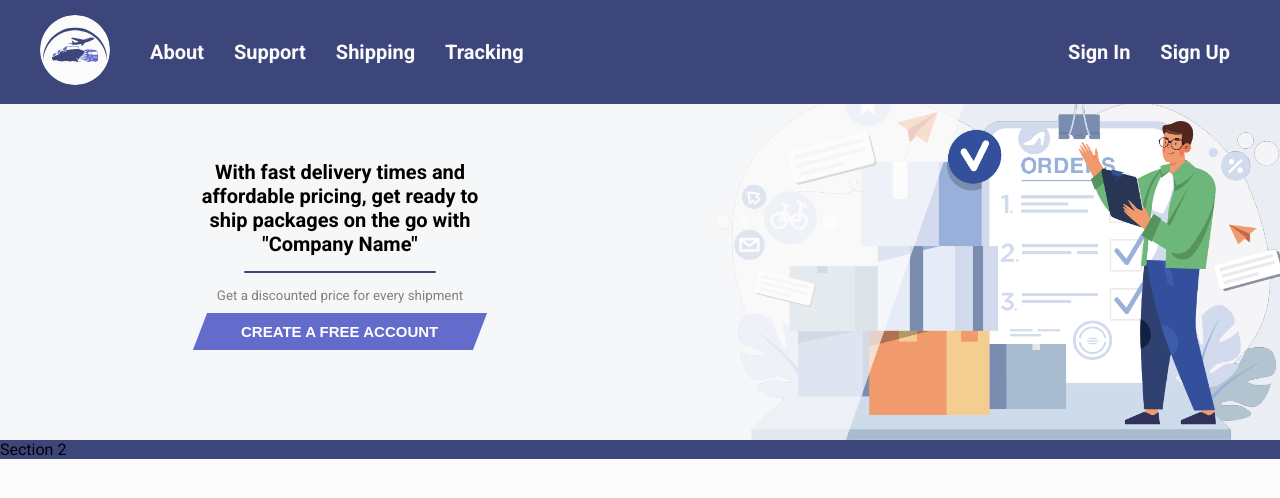
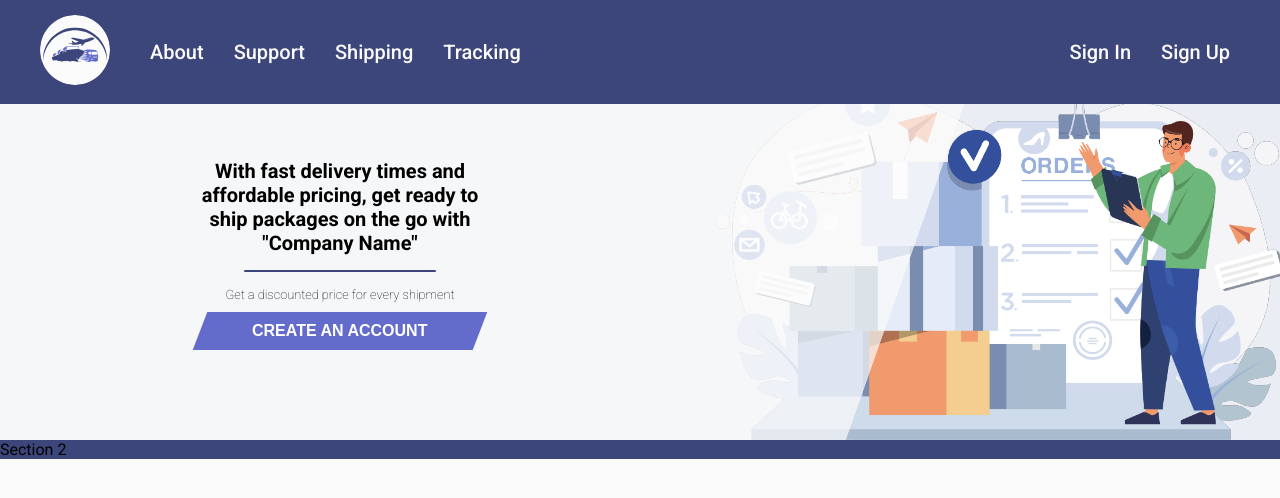
Before and after one commit to EdwardVNguyen/PostOfficeDatabase, a React (Vite) app: page / in a window 1280 px wide. Shown: the top 498 px of the page. Built offline with nearby package versions, Linux system fonts and the light colour scheme.

Commit message:
added css transitioning style to navigation bar

```diff
--- a/src/App.css
+++ b/src/App.css
@@ -6,8 +6,5 @@ header {
   background-color: #3C467B;
   font-size: 15px;
   position: fixed;
-  top: 0;
-  left: 0;
   width: 100%;
-  z-index: 10;
 }
--- a/src/components/NavBar.css
+++ b/src/components/NavBar.css
@@ -1,3 +1,16 @@
+ul {
+  list-style-type: none;
+}
+
+.homeLogo {
+  height: 70px;
+  width: 70px;
+  transition: all 0.2s ease-in-out;
+}
+.homeLogo:hover {
+  transform: scale(1.1);
+}
+
 .navigation {
   display: flex;
   width: 100%;
@@ -5,32 +18,35 @@
   justify-content: space-between;
   align-items: center;
 }
-.navigation .homeLogo {
-  display: flex;
-  height: 70px;
-  width: 70px;
-}
+
 .navigation ul {
   display: flex;
   flex-direction: row;
   gap: 30px;
 }
+
 .navigation ul li a {
+  display: inline-block;
   color: #FBFBFB;
   text-decoration: none;
-  font-size: 20px;
-  font-weight: bold;
+  font-size: 1.25rem;
+  font-weight: 500;
+  position: relative;
 }
 
-.navigation nav ul .signUpOrIn {
-  border: solid red;
+.navigation ul li a::after{
+  content: '';
+  position: absolute;
+  transform: scaleX(0);
+  height: 2px;
+  left: 0;
+  bottom: 0;
+  width: 100%;
+  background-color: #6E8CFB;
+  transition: transform 0.25s ease-out;
+  transform-origin: bottom right;
 }
-
-.homeLogo {
-  height: 70px;
-  width: 70px;
+.navigation ul li a:hover:after{
+  transform: scaleX(1);
+  transform-origin: bottom left;
 }
-
-ul {
-  list-style-type: none;
-}
--- a/src/pages/Home.css
+++ b/src/pages/Home.css
@@ -12,7 +12,7 @@
  }
  .section1 .subSection1 .bigText {
    text-align: center;
-   font-size: 20px;
+   font-size: 1.25rem;
  }
  .section1 .subSection1 .line {
    background-color: #3C467B;
@@ -23,7 +23,9 @@
  }
 
  .section1 .subSection1 .smallText {
-   color: grey;
+   color: black;
+   font-size: 0.8rem;
+   font-weight: lighter;
  }
 
 /* From Uiverse.io by mrhyddenn */
@@ -33,7 +35,7 @@
   margin: 10px 0px;
   padding: 10px 20px;
   display: inline-block;
-  font-size: 15px;
+  font-size: 1rem;
   font-weight: 600;
   width: 280px;
   text-transform: uppercase;
--- a/src/pages/Home.jsx
+++ b/src/pages/Home.jsx
@@ -18,7 +18,7 @@ const Home = () => {
           <small className="smallText"> Get a discounted price for every shipment</small>
           <button onClick={handleClick}>
             <span>
-              Create a Free Account
+              Create an Account
             </span>
           </button>
         </div>
```
